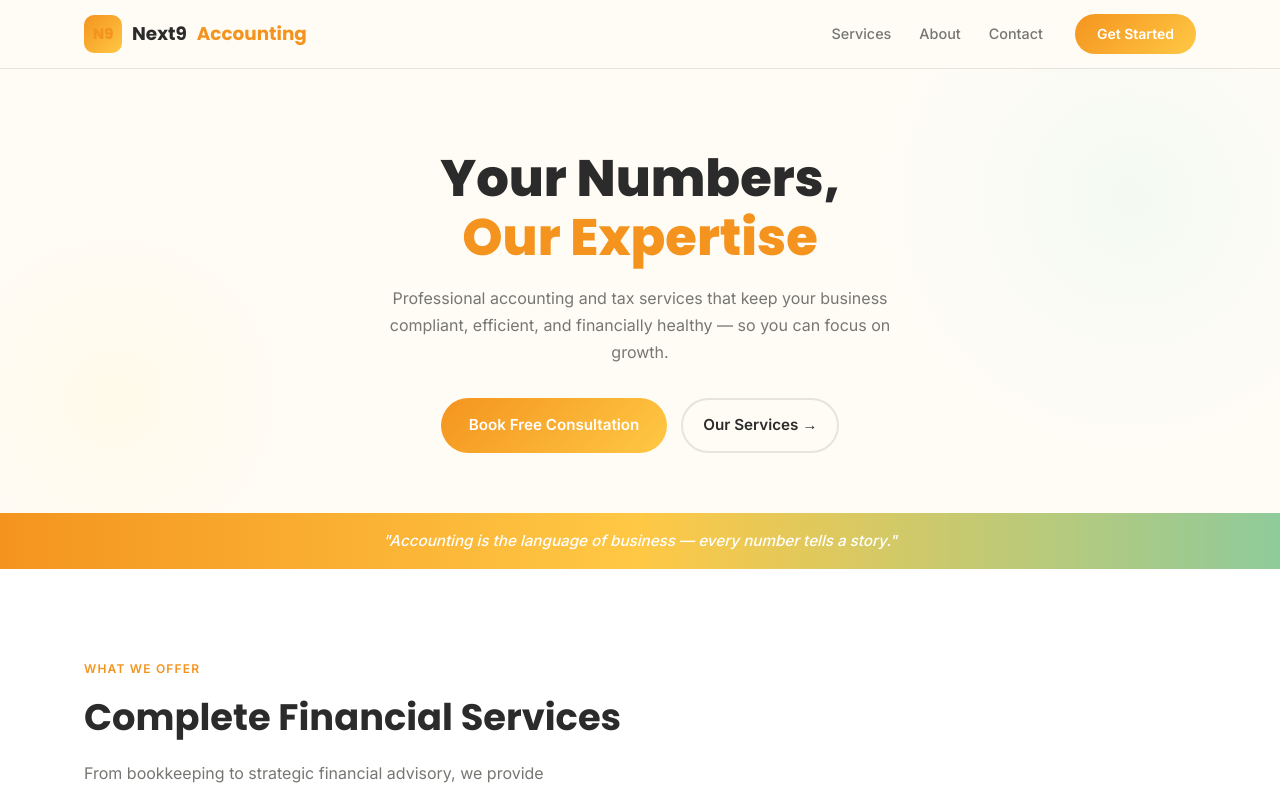
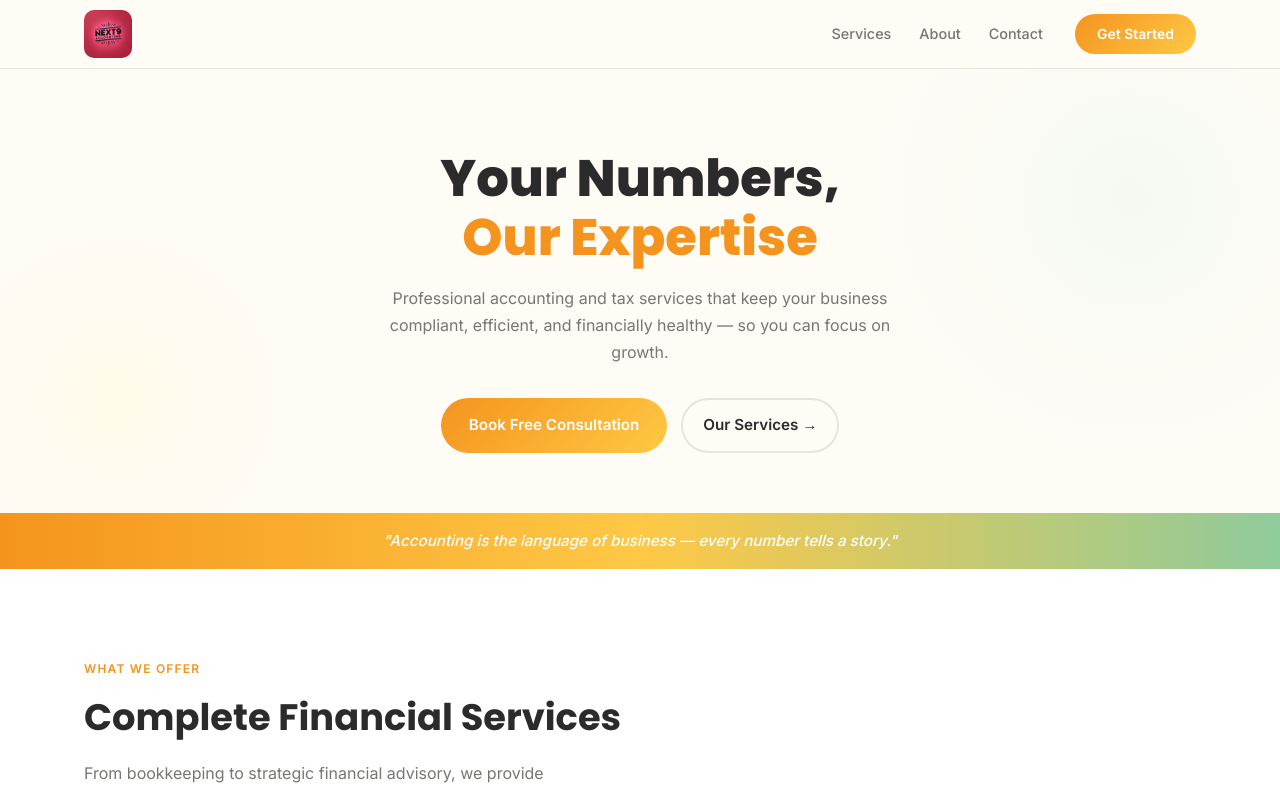
Before and after one commit to Jittirat/next9-website, a Next.js app: page / in a window 1280 px wide. Shown: the top 791 px of the page. Built offline with nearby package versions, Linux system fonts and the light colour scheme.

Commit message:
Add files via upload

```diff
--- a/app/globals.css
+++ b/app/globals.css
@@ -52,6 +52,13 @@ img { max-width: 100%; }
   color: var(--ink);
 }
 .nav-brand span { color: var(--orange); }
+.nav-logo-img {
+  height: 48px;
+  width: auto;
+  border-radius: 10px;
+  object-fit: contain;
+}
+
 .nav-logo-mark {
   display: inline-flex; align-items: center; justify-content: center;
   width: 38px; height: 38px; border-radius: 10px;
--- a/app/page.js
+++ b/app/page.js
@@ -6,8 +6,7 @@ export default function Home() {
       <nav className="nav">
         <div className="nav-inner">
           <a href="#" className="nav-brand">
-            <span className="nav-logo-mark">N9</span>
-            Next9<span>Accounting</span>
+            <img src="/logo.jpg" alt="Next9Accounting Logo" className="nav-logo-img" />
           </a>
           <ul className="nav-links">
             <li><a href="#services">Services</a></li>
```
